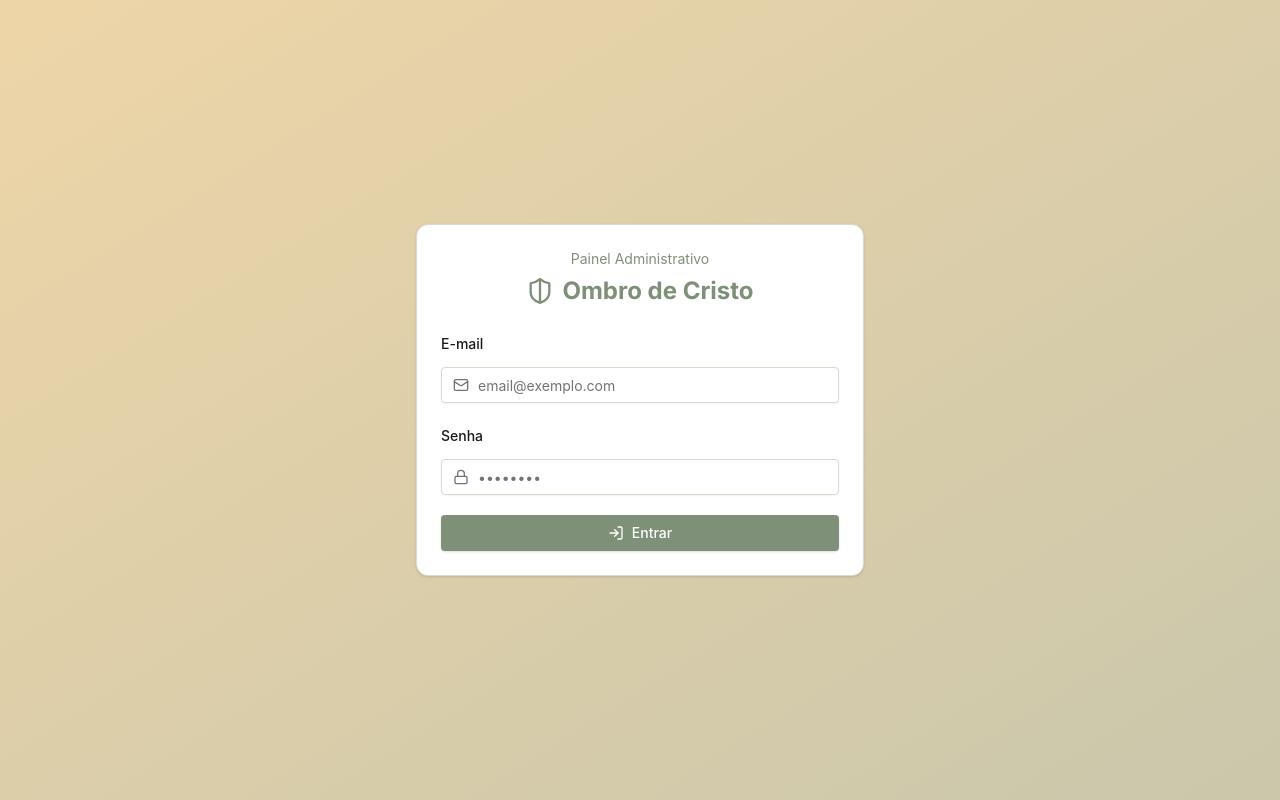
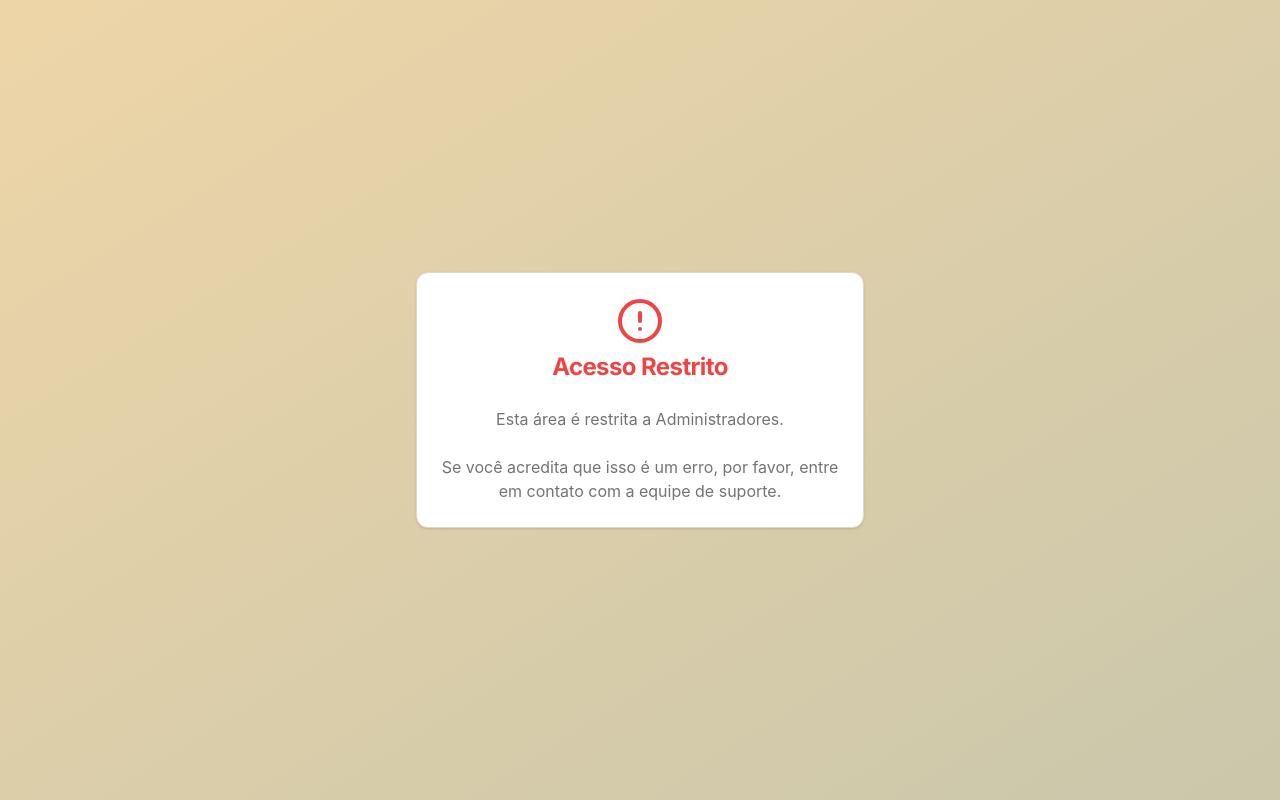
Before and after one commit to ombrodecristo/ombro-de-cristo-admin, a React (Vite) app: page /unauthorized in a window 1280 px wide. Before the commit this address led to /login. Built offline with nearby package versions, Linux system fonts and the light colour scheme; no server answers; a web font is replaced by a local one.

Commit message:
refactor: upgrade Unauthorized text

```diff
--- a/src/pages/Unauthorized/index.tsx
+++ b/src/pages/Unauthorized/index.tsx
@@ -27,10 +27,6 @@ export default function Unauthorized() {
     return <Navigate to="/" replace />
   }
 
-  if (!user && !authLoading) {
-    return <Navigate to="/login" replace />
-  }
-
   return (
     <Card className="w-full max-w-md">
       <CardHeader className="items-center text-center">
@@ -43,7 +39,8 @@ export default function Unauthorized() {
         <p className="text-muted-foreground">
           Esta área é restrita a Administradores.
           <br />
-          Você foi desconectado.
+          <br />
+          Se você acredita que isso é um erro, por favor, entre em contato com a equipe de suporte.
         </p>
       </CardContent>
     </Card>
```
